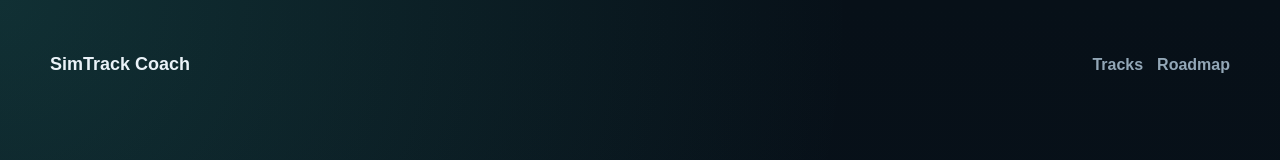
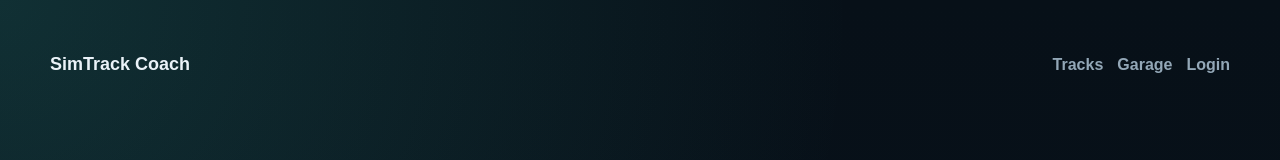
Before and after one commit to sokeeffe89/simtrack-coach, a Next.js app: page / in a window 1280 px wide. Shown: the top 160 px of the page. Built offline with nearby package versions, Linux system fonts and the light colour scheme.

Commit message:
Update page.js

```diff
--- a/app/page.js
+++ b/app/page.js
@@ -9,7 +9,8 @@ export default function Home() {
         <a href="/" className="logo">SimTrack Coach</a>
         <div>
           <a href="/tracks">Tracks</a>
-          <a href="#roadmap">Roadmap</a>
+          <a href="/garage">Garage</a>
+         <a href="/login">Login</a>
         </div>
       </nav>
 
```
